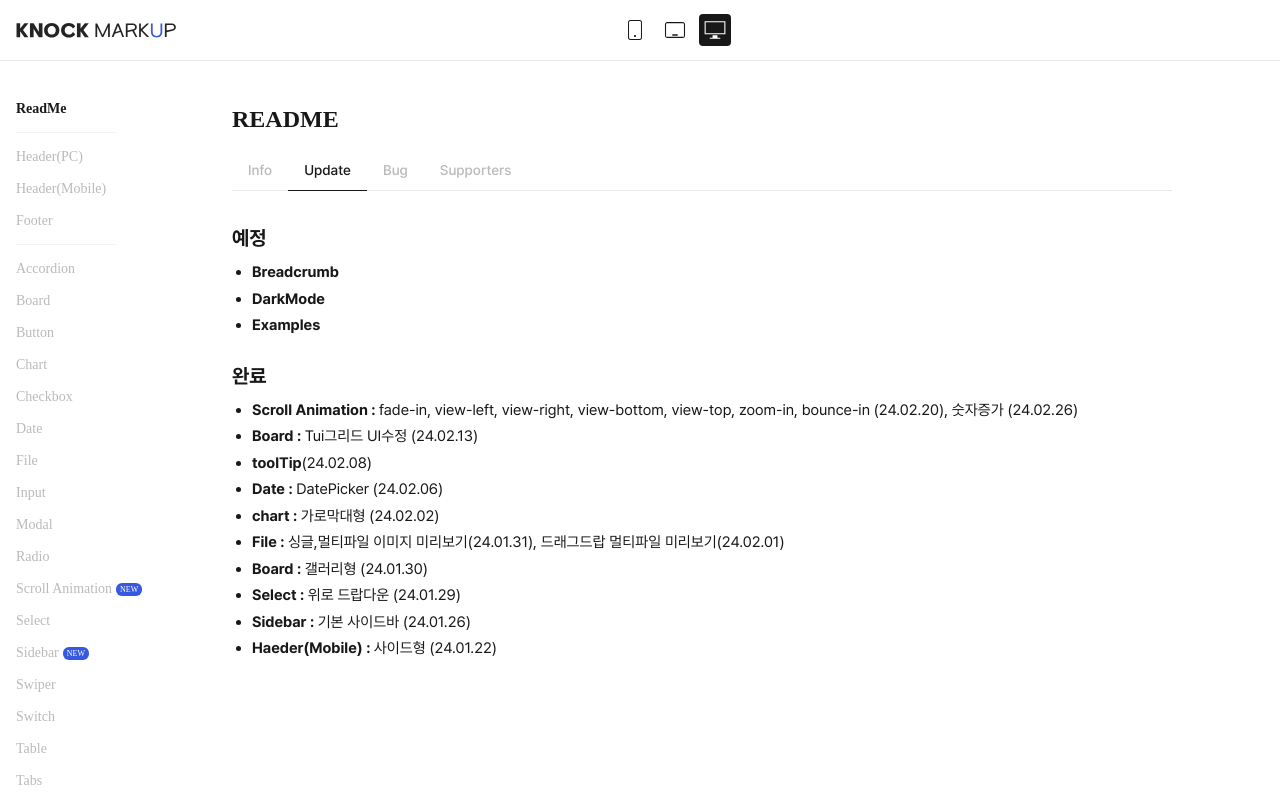
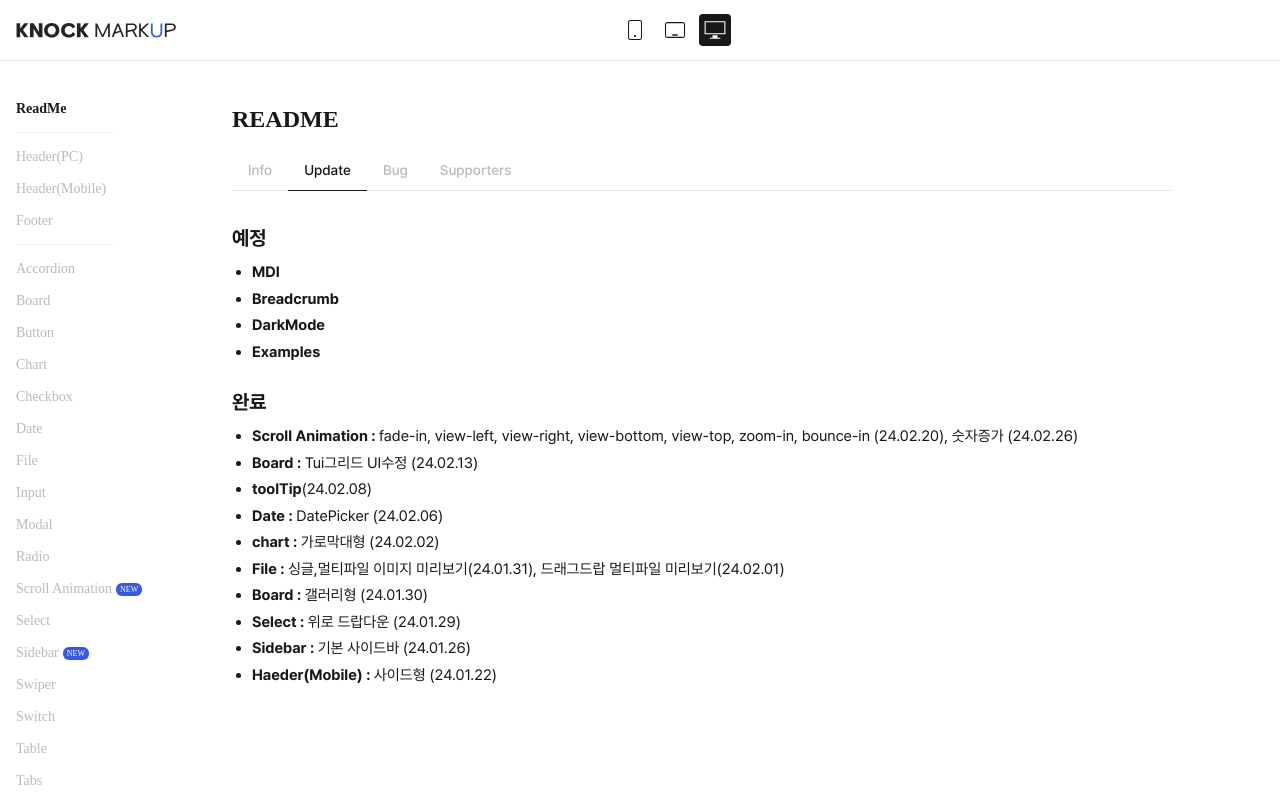
Before and after one commit to YangSangGeon/MarkUp, a Next.js app in the folder markup/: page / in a window 1280 px wide. Both pictures are taken after a click on the button "Update". Shown: the top 800 px of the page. Built offline with nearby package versions, Linux system fonts and the light colour scheme; a web font is replaced by a local one.

Commit message:
예정 1개 추가

```diff
--- a/markup/app/page.js
+++ b/markup/app/page.js
@@ -250,6 +250,9 @@ export default function Home() {
                 <SubTitle>예정</SubTitle>
                 <ReadMeListWrap>
                   <ReadMeList>
+                    <strong>MDI</strong>
+                  </ReadMeList>
+                  <ReadMeList>
                     <strong>Breadcrumb</strong>
                   </ReadMeList>
                   <ReadMeList>
```
